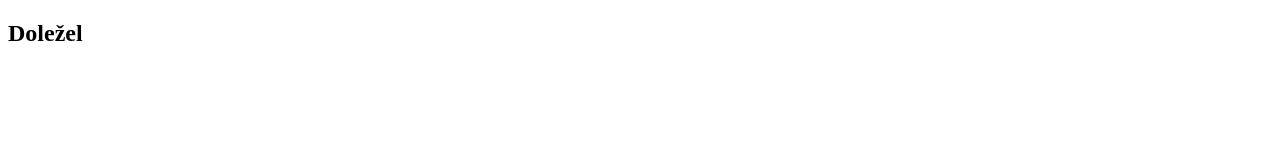
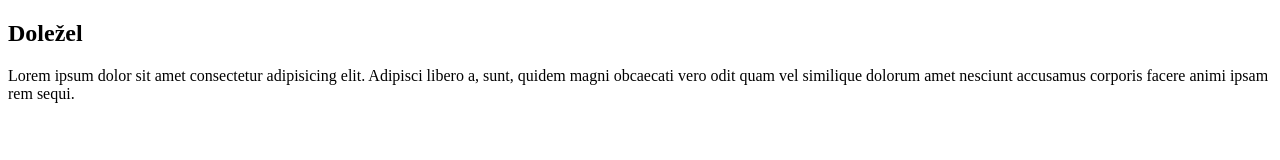
Before and after one commit to Dadfa4555/Dolezel1, a plain HTML site: page index.html in a window 1280 px wide. Drawn offline with Linux system fonts and the light colour scheme.

Commit message:
přidán první odstavec

```diff
--- a/index.html
+++ b/index.html
@@ -8,5 +8,8 @@
 </head>
 <body>
     <h2>Doležel</h2>
+
+    <p>Lorem ipsum dolor sit amet consectetur adipisicing elit. Adipisci libero a, sunt, quidem magni obcaecati vero
+        odit quam vel similique dolorum amet nesciunt accusamus corporis facere animi ipsam rem sequi.</p>
 </body>
 </html>
```
